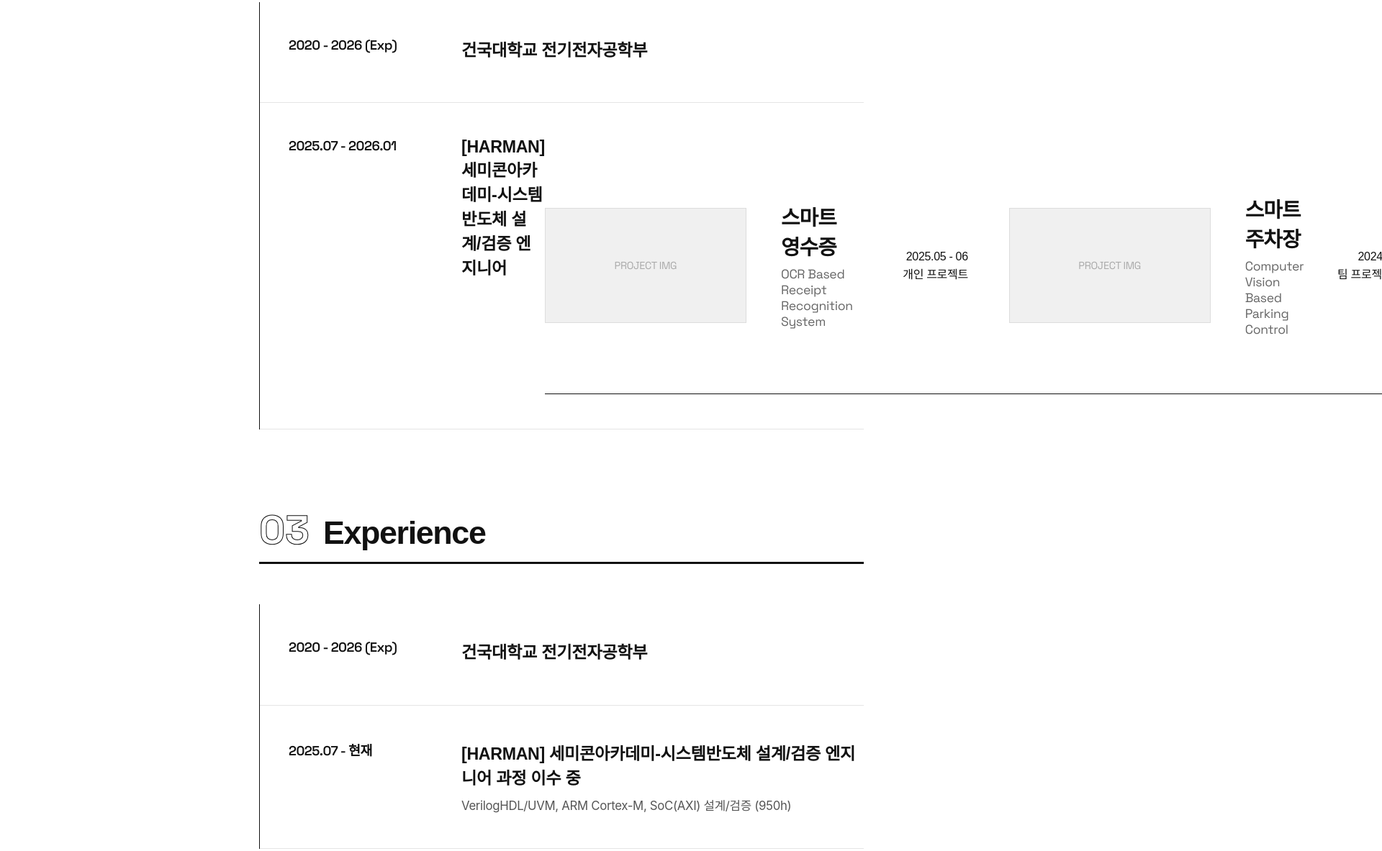
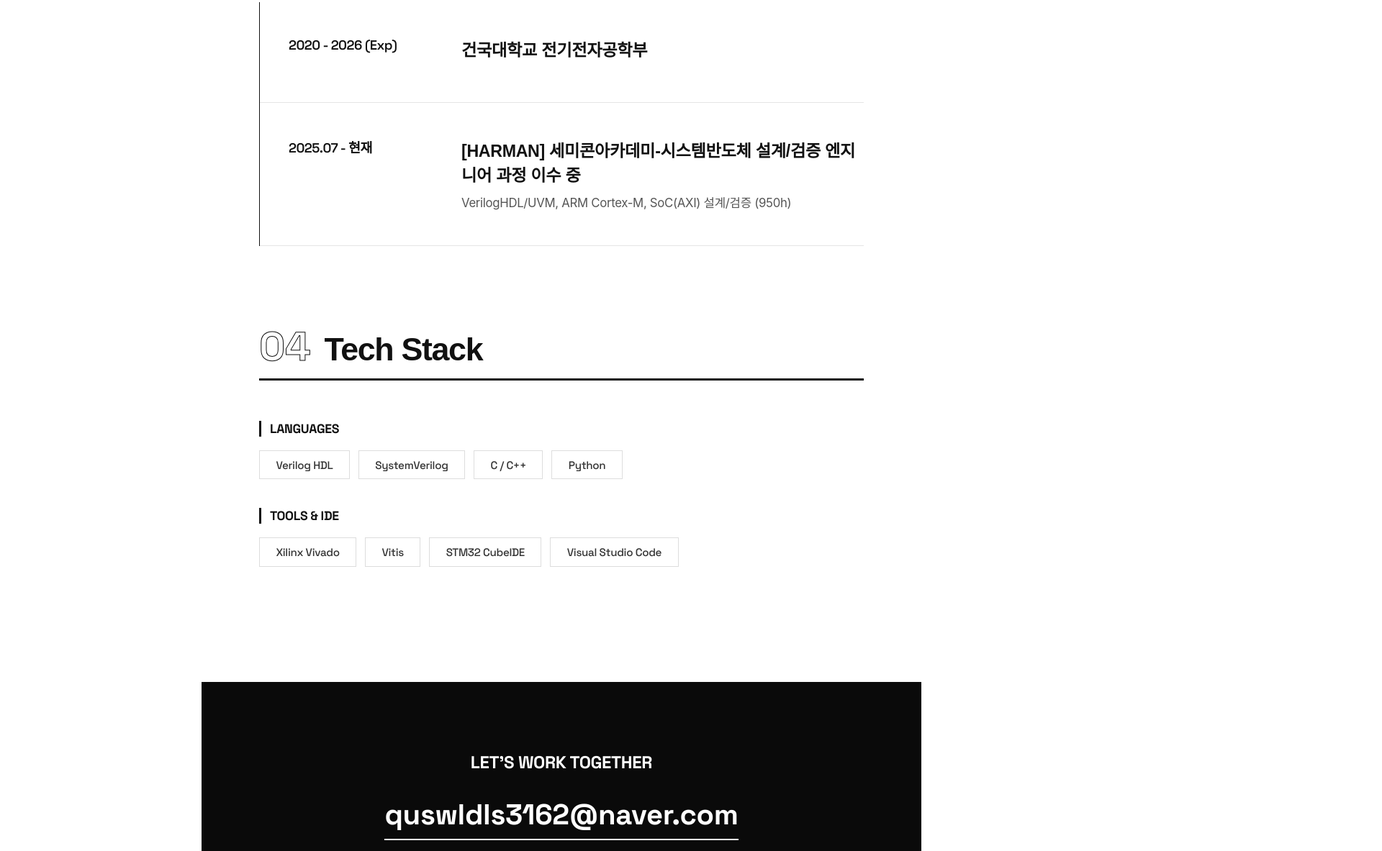
Before and after one commit to JIIN-BYEON/JIIN-BYEON.github.io, a plain HTML site: page index.html in a window 1280 px wide. Shown: the part 4116-5299 px from the top of the page at 72% size, 1920 px wide, since content can reach past the window. Drawn offline with Linux system fonts and the light colour scheme; a web font is replaced by a local one.

```diff
--- a/index.html
+++ b/index.html
@@ -785,72 +785,6 @@
                     <div class="exp-date">2020 - 2026 (Exp)</div>
                     <div class="exp-content">
                         <h3>건국대학교 전기전자공학부</h3>
-                        <!-- <p>임베디드 시스템 및 디지털 회로 설계 심화 전공 (4.0/4.5)</p> -->
-                    </div>
-                </div>
-                <div class="exp-row">
-                    <div class="exp-date">2025.07 - 2026.01</div>
-                    <div class="exp-content">
-                        <h3>[HARMAN] 세미콘아카데미-시스템반도체 설계/검증 엔지니어                   <div class="pj-arrow"><i class="fas fa-arrow-right"></i></div>
-                </div>
-
-                <!-- 6. Receipt -->
-                <div class="project-item" onclick="openModal('receipt')">
-                    <div class="pj-left">
-                        <div class="pj-img">PROJECT IMG</div>
-                        <div class="pj-info">
-                            <div class="pj-title">스마트 영수증</div>
-                            <div class="pj-desc">OCR Based Receipt Recognition System</div>
-                        </div>
-                    </div>
-                    <div class="pj-meta">
-                        2025.05 - 06<br>개인 프로젝트
-                    </div>
-                    <div class="pj-arrow"><i class="fas fa-arrow-right"></i></div>
-                </div>
-                 <!-- 7. Parking -->
-                 <div class="project-item" onclick="openModal('parking')">
-                    <div class="pj-left">
-                        <div class="pj-img">PROJECT IMG</div>
-                        <div class="pj-info">
-                            <div class="pj-title">스마트 주차장</div>
-                            <div class="pj-desc">Computer Vision Based Parking Control</div>
-                        </div>
-                    </div>
-                    <div class="pj-meta">
-                        2024.11 - 12<br>팀 프로젝트 (3명)
-                    </div>
-                    <div class="pj-arrow"><i class="fas fa-arrow-right"></i></div>
-                </div>
-                 <!-- 8. Omok -->
-                 <div class="project-item" onclick="openModal('omok')">
-                    <div class="pj-left">
-                        <div class="pj-img">PROJECT IMG</div>
-                        <div class="pj-info">
-                            <div class="pj-title">멀티 플레이 오목</div>
-                            <div class="pj-desc">TCP/IP Socket Network Game</div>
-                        </div>
-                    </div>
-                    <div class="pj-meta">
-                        2019.08<br>개인 프로젝트
-                    </div>
-                    <div class="pj-arrow"><i class="fas fa-arrow-right"></i></div>
-                </div>
-
-            </div>
-        </section>
-
-        <!-- Experience Section -->
-        <section id="experience">
-            <div class="sec-header">
-                <span class="sec-num">03</span>
-                <h2 class="sec-title">Experience</h2>
-            </div>
-            <div class="exp-container">
-                <div class="exp-row">
-                    <div class="exp-date">2020 - 2026 (Exp)</div>
-                    <div class="exp-content">
-                        <h3>건국대학교 전기전자공학부</h3>
                     </div>
                 </div>
                 <div class="exp-row">
```
